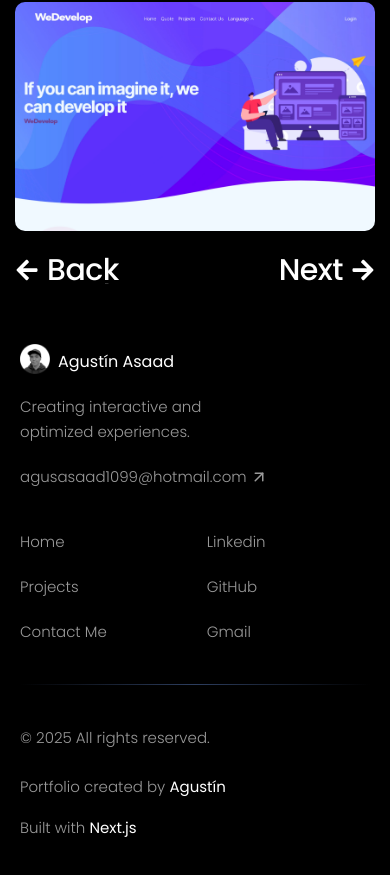
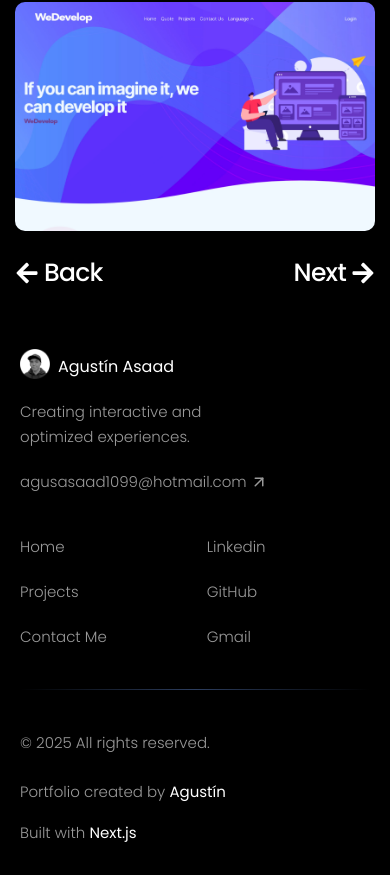
Before and after one commit to agusasaad/portafolio-agustinasaad, a Next.js app: page /detail/1 in a window 390 px wide. Shown: the part 1028-1903 px from the top of the page. Built offline with nearby package versions, Linux system fonts and the light colour scheme.

Commit message:
fix: adjust button height and font size in DetailPage component

```diff
--- a/src/app/detail/[id]/page.module.css
+++ b/src/app/detail/[id]/page.module.css
@@ -114,7 +114,7 @@
 .container_button_page button {
   position: relative;
   overflow: hidden;
-  height: 28px;
+  height: 33px;
 }
 
 .container_button_page button span {
@@ -131,13 +131,13 @@
 
 .container_button_page button span:nth-of-type(2) {
   position: absolute;
-  top: 28px;
+  top: 33px;
   left: 0;
 }
 
 .container_button_page button:hover span:nth-of-type(1),
 .container_button_page button:hover span:nth-of-type(2) {
-  transform: translateY(-28px);
+  transform: translateY(-33px);
 }
 
 @media (max-width: 1300px) {
@@ -173,15 +173,14 @@
     line-height: 25px;
   }
 
-  .container_button_page button {
-    color: white;
+  .container_button_page button span {
     display: flex;
     align-items: center;
     gap: 5px;
-    font-size: 20px;
+    font-size: 25px;
     font-weight: 500;
     color: var(--title);
-    letter-spacing: 0px;
-    line-height: 0px;
+    letter-spacing: -0.7px;
+    line-height: 25px;
   }
 }
```
